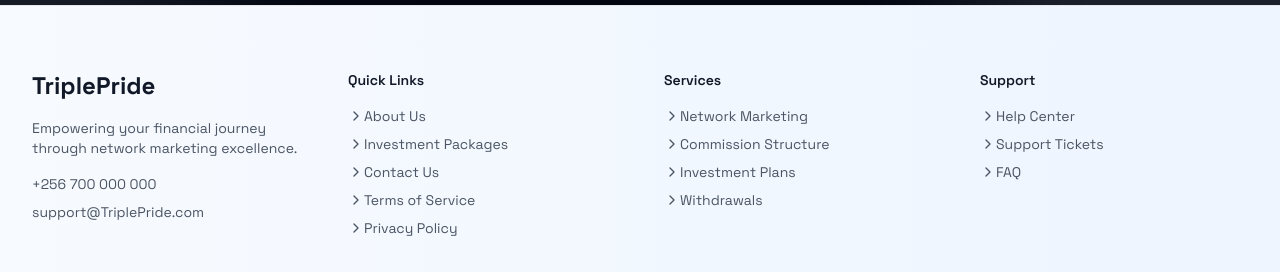
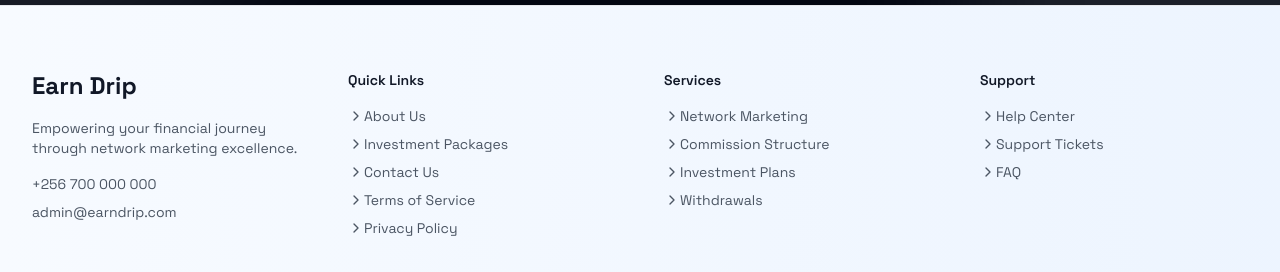
Before and after one commit to steampunk99/nlx, a React (Vite) app in the folder frontend/: page / in a window 1280 px wide. Shown: the part 3007-3279 px from the top of the page. Built offline with nearby package versions, Linux system fonts and the light colour scheme; no server answers.

Commit message:
new ui and backend changes

```diff
--- a/frontend/src/components/home/footer.jsx
+++ b/frontend/src/components/home/footer.jsx
@@ -18,7 +18,7 @@ export function Footer() {
           {/* Company Info */}
           <div className="space-y-4">
             <Link to="/" className="text-2xl font-bold text-gray-900 hover:text-[#0095E7]">
-              TriplePride
+              Earn Drip
             </Link>
             <p className="text-sm text-gray-600">
               Empowering your financial journey through network marketing excellence.
@@ -27,8 +27,8 @@ export function Footer() {
               <a href="tel:+256700000000" className="text-sm text-gray-600 hover:text-[#0095E7]">
                 +256 700 000 000
               </a>
-              <a href="mailto:support@TriplePride.com" className="text-sm text-gray-600 hover:text-[#0095E7]">
-                support@TriplePride.com
+              <a href="mailto:admin@earndrip.com" className="text-sm text-gray-600 hover:text-[#0095E7]">
+                admin@earndrip.com
               </a>
             </div>
           </div>
--- a/frontend/src/layouts/DashboardLayout.jsx
+++ b/frontend/src/layouts/DashboardLayout.jsx
@@ -190,7 +190,7 @@ export function DashboardLayout() {
             <Menu className="h-6 w-6" />
           </Button>
           <div className="flex-1">
-            <span className="font-bold text-white">TriplePride</span>
+            <span className="font-bold text-white">EARN DRIP</span>
           </div>
         </div>
       )}
```
Also changed, not shown: 1 other file (tests, documents, lock files or other folders).
